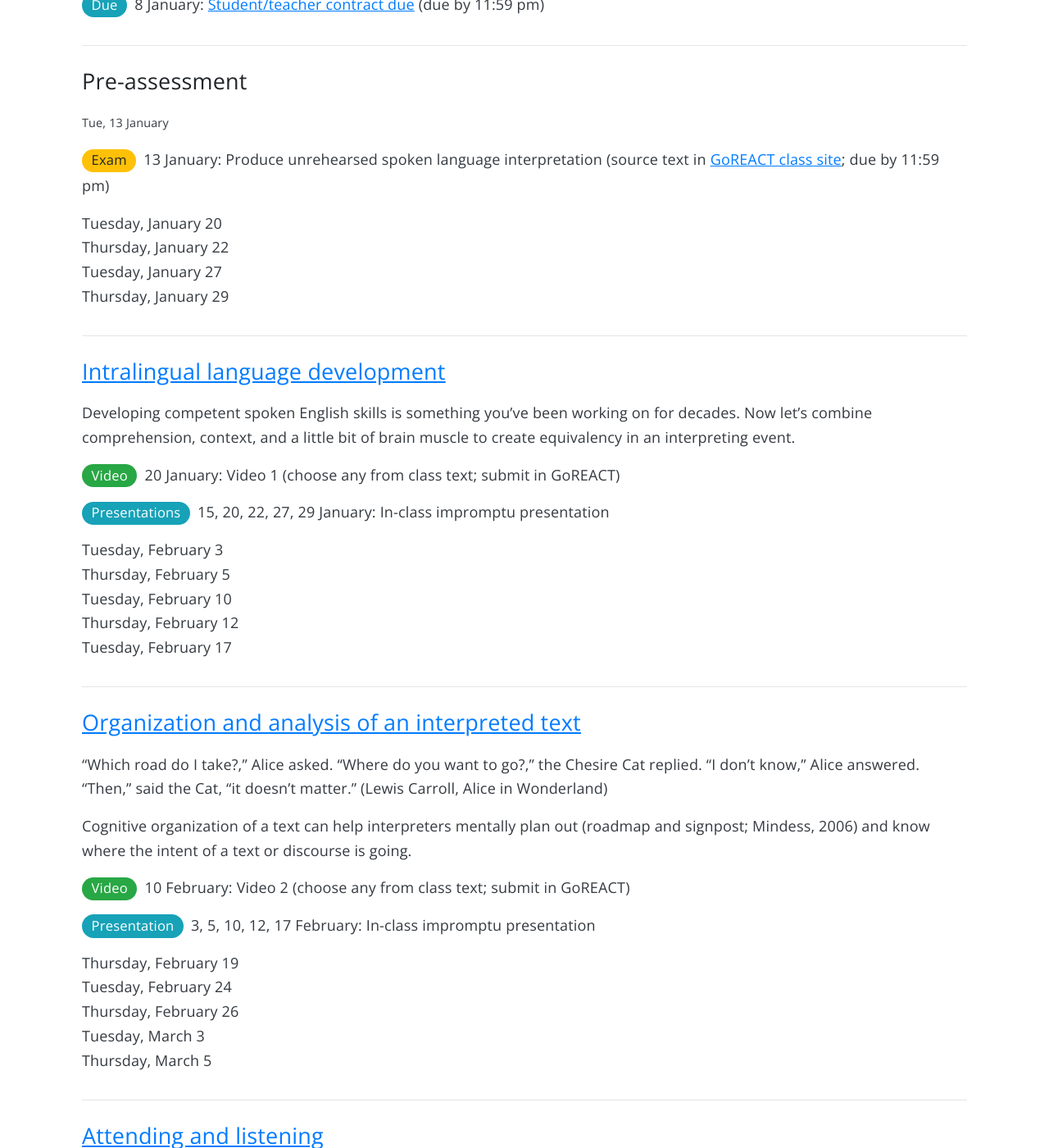
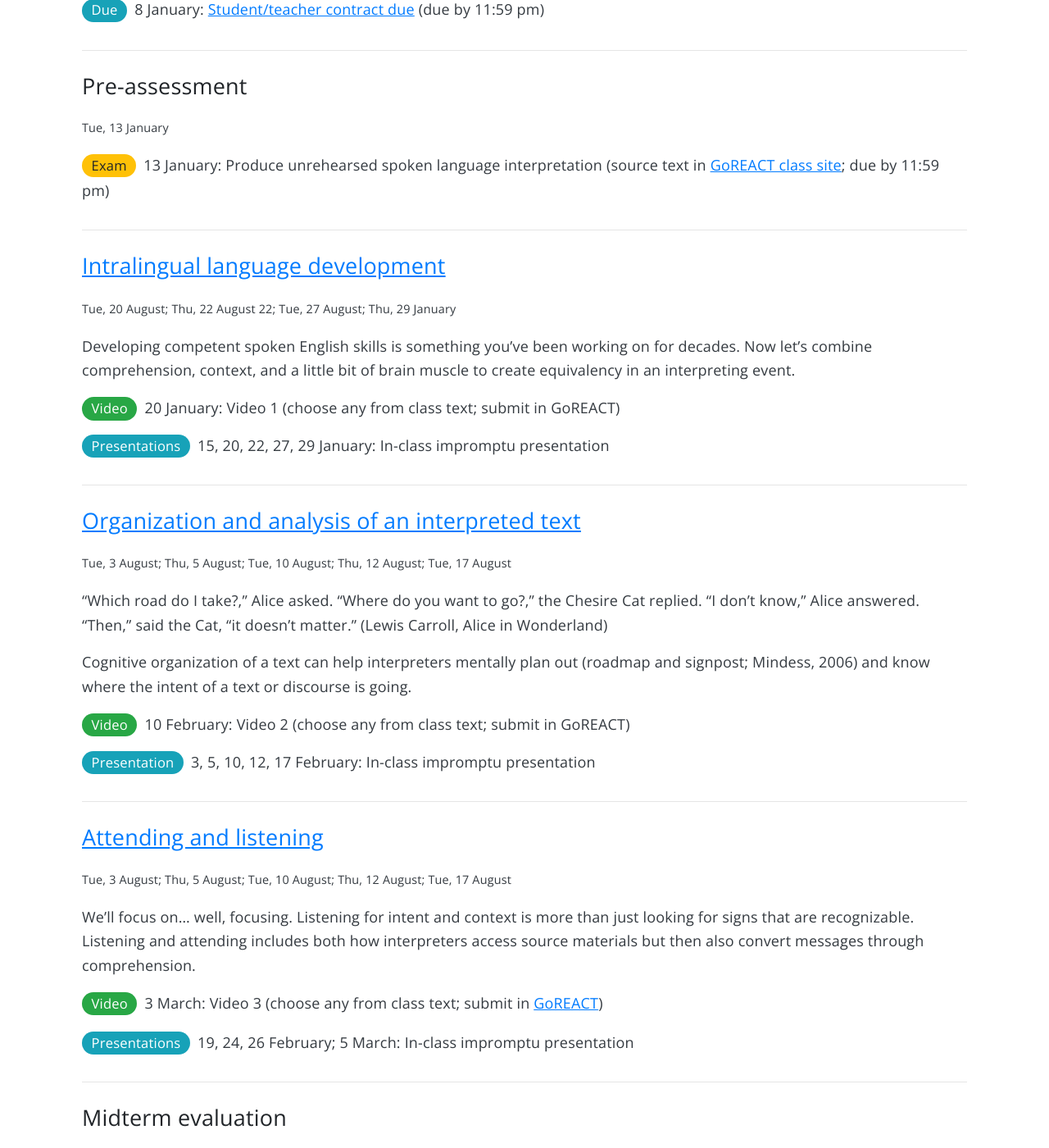
Before and after one commit to intrpr/jekyll-portfol-test, a Jekyll site: the page built from _posts/2019-06-09-schedule-sign-to-spoken-english.md, in a window 1280 px wide and 1400 px high, scrolled down 894 px. Shown: the whole window at 82% size. Built offline with Jekyll 4.4.1, drawn with Linux system fonts in a browser that asks for light colours; nearby versions of some CDN libraries; some web fonts are replaced; our own code applies the rules of GitHub Pages for plain Markdown files; comment, search, counter and statistics services are not loaded; some of the changed text lies outside the part shown.

Commit message:
Update 2019-06-09-schedule-sign-to-spoken-english.md

```diff
--- a/_posts/2019-06-09-schedule-sign-to-spoken-english.md
+++ b/_posts/2019-06-09-schedule-sign-to-spoken-english.md
@@ -14,7 +14,7 @@ description: This course is an introduction to the skills and processes required
 
 ## [Contexting interpretive ‘work’ and de-personalizing feedback](http://)
 
-##### Thu, 8 January; Tue, 13 January; Thu, 15 January
+<small>Thu, 8 August; Tue, 13 August; Thu, 15 August</small>
 
 One of the greatest struggles of the professional signed language interpreting field is the difficulty practitioners have in depersonalizing work product. Let’s break that cycle; interpreting evaluation is a scientific process concerned with gathering data and scrutinizing equivalency of message from source to target, not adjectival commentary on the interpreter’s ‘goodness’ or ‘badness.’ Let’s do this.
 
@@ -26,12 +26,9 @@ One of the greatest struggles of the professional signed language interpreting f
 
 <span class="badge badge-pill badge-warning">Exam</span> 13 January: Produce unrehearsed spoken language interpretation (source text in [GoREACT class site](http://); due by 11:59 pm)
 
-Tuesday, January 20<br>
-Thursday, January 22<br>
-Tuesday, January 27<br>
-Thursday, January 29
+## [Intralingual language development](http://)
 
-## [Intralingual language development](http://)
+<small>Tue, 20 August; Thu, 22 August 22; Tue, 27 August; Thu, 29 January</small>
 
 Developing competent spoken English skills is something you’ve been working on for decades. Now let’s combine comprehension, context, and a little bit of brain muscle to create equivalency in an interpreting event.
 
@@ -39,13 +36,9 @@ Developing competent spoken English skills is something you’ve been working on
 
 <span class="badge badge-pill badge-info">Presentations</span>  15, 20, 22, 27, 29 January: In-class impromptu presentation
 
-Tuesday, February 3<br>
-Thursday, February 5<br>
-Tuesday, February 10<br>
-Thursday, February 12<br>
-Tuesday, February 17
+## [Organization and analysis of an interpreted text](http://)
 
-## [Organization and analysis of an interpreted text](http://)
+<small>Tue, 3 August; Thu, 5 August; Tue, 10 August; Thu, 12 August; Tue, 17 August</small>
 
 “Which road do I take?,” Alice asked.
 “Where do you want to go?,” the Chesire Cat replied.
@@ -59,13 +52,9 @@ Cognitive organization of a text can help interpreters mentally plan out (roadma
 
 <span class="badge badge-pill badge-info">Presentation</span> 3, 5, 10, 12, 17 February: In-class impromptu presentation
 
-Thursday, February 19<br>
-Tuesday, February 24<br>
-Thursday, February 26<br>
-Tuesday, March 3<br>
-Thursday, March 5
+## [Attending and listening](http://)
 
-## [Attending and listening](http://)
+<small>Tue, 3 August; Thu, 5 August; Tue, 10 August; Thu, 12 August; Tue, 17 August</small>
 
 We’ll focus on... well, focusing. Listening for intent and context is more than just looking for signs that are recognizable. Listening and attending includes both how interpreters access source materials but then also convert messages through comprehension.
 
@@ -73,25 +62,21 @@ We’ll focus on... well, focusing. Listening for intent and context is more tha
 
 <span class="badge badge-pill badge-info">Presentations</span>  19, 24, 26 February; 5 March: In-class impromptu presentation
 
-Tuesday, March 3
+## Midterm evaluation
 
-## Midterm evaluation
+<small>Tue, 3 August</small>
 
 <span class="badge badge-pill badge-info">Due</span> Complete the midterm evaluation (due by 11:59 am)
 
-TBD
+## Field trip
 
-## Field trip
+<small>To be determined</small>
 
 We’re planning to visit the local chapter of Toastmasters to see what public speaking practice looks like. Fulfills one of the Community Exposure assignments we’re doing this semester.
 
-Tuesday, March 10<br>
-Thursday, March 12<br>
-Tuesday, March 17<br>
-Thursday, March 19<br>
-Tuesday, March 24
+## [Managing memory issues in an interpretation](http://)
 
-## [Managing memory issues in an interpretation](http://)
+<small>Tue, 3 August; Thu, 5 August; Tue, 10 August; Thu, 12 August; Tue, 17 August</small>
 
 Human cognition is terribly unique and idiosyncratic and yet more understood now than every before. Understanding what the brain does during an interpreting event leads to better equivalent work product.
 
@@ -99,16 +84,9 @@ Human cognition is terribly unique and idiosyncratic and yet more understood now
 
 <span class="badge badge-pill badge-info">Presentations</span> 5, 10, 12, 17, 19 March: In-class impromptu presentation
 
-Thursday, March 26<br>
-Tuesday, March 31<br>
-Thursday, April 2<br>
-Tuesday, April 7<br>
-Thursday, April 9<br>
-Tuesday, April 14<br>
-Thursday, April 16<br>
-Tuesday, April 21
+## [Constructing message and meaning](http://)
 
-## [Constructing message and meaning](http://)
+<small>Tue, 3 August 3; Thu, 5 August; Tue, 10 August; Thu, 12 August; Tue, 17 August</small>
 
 This section is intended to focus on the DNA and morphology of message. Colonomos’ work point interpreters towards understanding the complex modular parts of what people say, the context, demography, history and etymology: everything that frames and shapes an intended message.
 
```
Also changed, not shown: other parts of _posts/2019-06-09-schedule-sign-to-spoken-english.md (+2 -2 lines).
